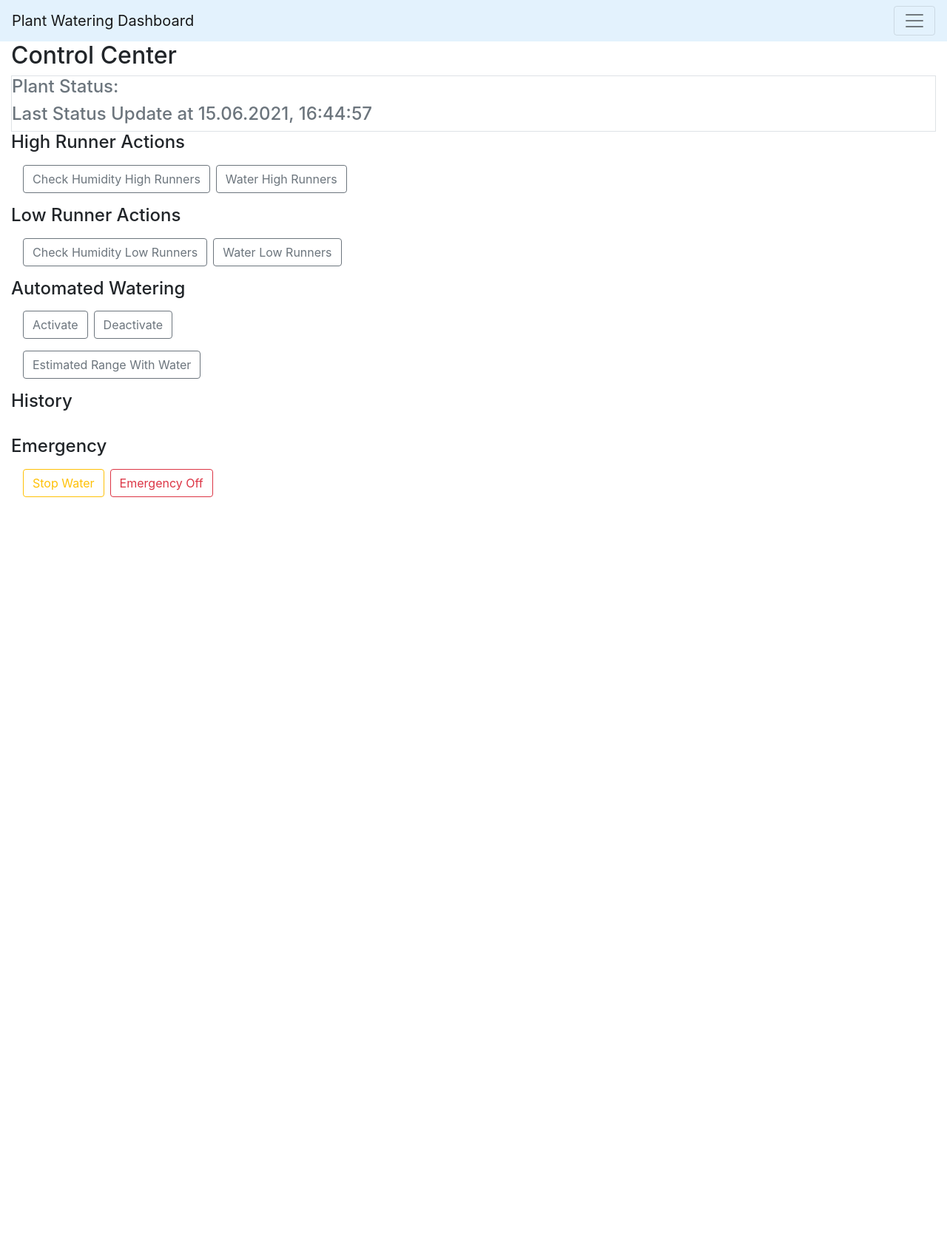
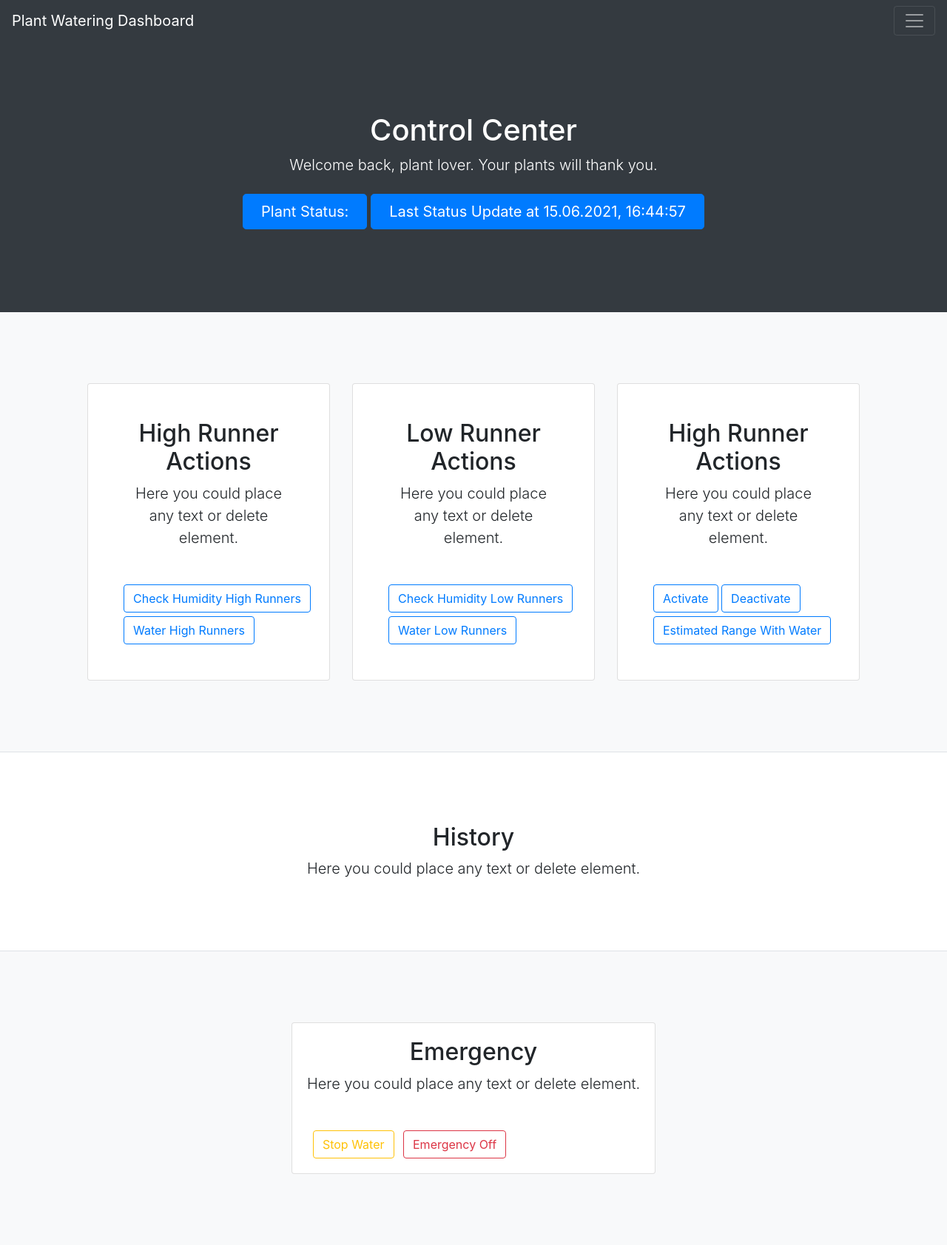
Before and after one commit to LeopoldWalther/Plant_Watering_System, a Flask app: page / in a window 1280 px wide. Shown: the whole page at 74% size. Before the commit the page ends 672 px from the top, so only its background shows below. Run offline with Flask 2, Linux system fonts and the light colour scheme; some libraries are stand-ins or nearby versions.

Commit message:
feat: new version of dashboard.html by Maike Hummel

```diff
--- a/plant_watering_web_app/hardware_control.py
+++ b/plant_watering_web_app/hardware_control.py
@@ -27,7 +27,7 @@
                 plant_circuit, datetime.datetime.now().strftime("%d.%m.%Y, %H:%M:%S")))
 
             GPIO.setup(moisture_sensor_pin, GPIO.IN)
-            moisture_sensor_status = GPIO.input(moisture_sensor_pin)
+            moisture_sensor_status = 1  # GPIO.input(moisture_sensor_pin)
 
             if moisture_sensor_status == 0:
                 self.is_humid = True
--- a/plant_watering_web_app/routes.py
+++ b/plant_watering_web_app/routes.py
@@ -1,6 +1,4 @@
 import datetime
-import psutil
-import os
 from flask import render_template
 
 from plant_watering_web_app import app
--- a/plant_watering_web_app/templates/dashboard.html
+++ b/plant_watering_web_app/templates/dashboard.html
@@ -12,7 +12,7 @@
 </head>
 
 <body>
-    <nav class="navbar navbar-light" style="background-color: #e3f2fd;">
+    <nav class="navbar navbar-dark bg-dark">
         <a class="navbar-brand" href="#">Plant Watering Dashboard</a>
         <button class="navbar-toggler" type="button" data-toggle="collapse" data-target="#navbarNavDropdown" aria-controls="navbarNavDropdown" aria-expanded="false" aria-label="Toggle navigation">
             <span class="navbar-toggler-icon"></span>
@@ -29,64 +29,111 @@
         </div>
     </nav>
 
-    <div class="col-12">
-        <h2>Control Center</h2>
-        <div class="border">
-            <h4 class="text-muted">Plant Status: {{text}}</h4>
-            <h4 class="text-muted">Last Status Update at {{time}} </h4>
+
+    <header class="bg-dark py-5">
+        <div class="container px-5">
+            <div class="row gx-5 justify-content-center">
+                <div class="col-lg-6">
+                    <div class="text-center my-5">
+                        <h1 class="display-5 fw-bolder text-white mb-2">Control Center</h1>
+                        <p class="lead text-white mb-4">Welcome back, plant lover. Your plants will thank you.</p>
+                        <div class="d-grid gap-3 d-sm-flex justify-content-sm-center">
+                            <p class="btn btn-primary btn-lg px-4 me-sm-3" style="margin-right: 5px">Plant Status: {{text}}</p>
+                            <p class="btn btn-primary btn-lg px-4 me-sm-3">Last Status Update at {{time}} </p>
+                        </div>
+                    </div>
+                </div>
+            </div>
         </div>
+    </header>
 
-        <h4>High Runner Actions</h4>
+    <section class="bg-light py-5 border-bottom">
+        <div class="container px-5 my-5">
+            <div class="row gx-5 justify-content-center">
+                <!-- High Runner Actions-->
+                <div class="col-lg-6 col-xl-4">
+                    <div class="card mb-5 mb-xl-0">
+                        <div class="card-body p-5">
+                            <div class="text-center mb-5">
+                                <h2 class="fw-bolder">High Runner Actions</h2>
+                                <p class="lead mb-0">Here you could place any text or delete element.</p>
+                            </div>
+                            <div class="d-grid">
+                                <a class="btn btn-outline-primary" href="/sensor/high_runners!">Check Humidity High Runners</a>
+                                <a class="btn btn-outline-primary" href="/water/high_runners" style="margin-top: 5px">Water High Runners</a>
+                            </div>
+                        </div>
+                    </div>
+                </div>
+                <!-- Low Runner Actions-->
+                <div class="col-lg-6 col-xl-4">
+                    <div class="card mb-5 mb-xl-0">
+                        <div class="card-body p-5">
+                            <div class="text-center mb-5">
+                                <h2 class="fw-bolder">Low Runner Actions</h2>
+                                <p class="lead mb-0">Here you could place any text or delete element.</p>
+                            </div>
+                            <div class="d-grid">
+                                <a class="btn btn-outline-primary" href="/sensor/low_runners">Check Humidity Low Runners</a>
+                                <a class="btn btn-outline-primary" href="/water/low_runners" style="margin-top: 5px">Water Low Runners</a>
+                            </div>
+                        </div>
+                    </div>
+                </div>
+                <!-- Automated Watering-->
+                <div class="col-lg-6 col-xl-4">
+                    <div class="card mb-5 mb-xl-0">
+                        <div class="card-body p-5">
+                            <div class="text-center mb-5">
+                                <h2 class="fw-bolder">High Runner Actions</h2>
+                                <p class="lead mb-0">Here you could place any text or delete element.</p>
+                            </div>
+                            <div class="d-grid">
+                                <a class="btn btn-outline-primary" href="/auto/water/ON">Activate</a>
+                                <a class="btn btn-outline-primary" href="/auto/water/OFF">Deactivate</a>
+                                <a class="btn btn-outline-primary" href="#" style="margin-top: 5px">Estimated Range With Water</a>
+                            </div>
+                        </div>
+                    </div>
+                </div>
+            </div>
+        </div>
+    </section>
 
-        <div class="row mt-3 ml-2 mb-3">
-            <a href="/sensor/high_runners">
-                <button type="button" class="btn btn-outline-secondary ml-2">Check Humidity High Runners</button>
-            </a>
-            <a href="/water/high_runners">
-                <button type="button" class="btn btn-outline-secondary ml-2">Water High Runners</button>
-            </a>
+    <!-- History -->
+    <section class="py-5 border-bottom" id="features">
+        <div class="container px-5">
+            <div class="row gx-5 justify-content-center">
+                <div class="col-lg-6">
+                    <div class="text-center my-5">
+                        <h2 class="fw-bolder">History</h2>
+                        <p class="lead mb-0">Here you could place any text or delete element.</p>
+                    </div>
+                </div>
+            </div>
         </div>
+    </section>
 
-        <h4>Low Runner Actions</h4>
+    <!-- Emergency -->
+    <section class="bg-light py-5">
+        <div class="container px-5 my-5 px-5">
+            <div class="row gx-5 justify-content-center">
+                <div class="card">
+                    <div class="card-body">
+                        <div class="text-center mb-5">
+                            <h2 class="fw-bolder">Emergency</h2>
+                            <p class="lead mb-0">Here you could place any text or delete element.</p>
+                        </div>
+                        <div class="d-grid">
+                            <button type="button" class="btn btn-outline-warning ml-2">Stop Water</button>
+                            <button type="button" class="btn btn-outline-danger ml-2">Emergency Off</button>
+                        </div>
+                    </div>
+                </div>
+            </div>
+        </div>
+    </section>
 
-        <div class="row mt-3 ml-2 mb-3">
-            <a href="/sensor/low_runners">
-                <button type="button" class="btn btn-outline-secondary ml-2">Check Humidity Low Runners</button>
-            </a>
-            <a href="/water/low_runners">
-                <button type="button" class="btn btn-outline-secondary ml-2">Water Low Runners</button>
-            </a>
-        </div>
-
-
-        <h4>Automated Watering</h4>
-
-        <div class="row mt-3 ml-2 mb-3">
-            <a href="/auto/water/ON">
-                <button type="button" class="btn btn-outline-secondary ml-2">Activate</button>
-            </a>
-            <a href="/auto/water/OFF">
-                <button type="button" class="btn btn-outline-secondary ml-2">Deactivate</button>
-            </a>
-        </div>
-
-        <div class="row mt-3 ml-2 mb-3">
-
-            <button type="button" class="btn btn-outline-secondary ml-2">Estimated Range With Water</button>
-        </div>
-
-        <h4>History</h4>
-            <div class="row mt-3 ml-2 mb-3">
-
-            </div>
-
-        <h4>Emergency</h4>
-            <div class="row mt-3 ml-2 mb-3">
-                <button type="button" class="btn btn-outline-warning ml-2">Stop Water</button>
-                <button type="button" class="btn btn-outline-danger ml-2">Emergency Off</button>
-            </div>
-    </div>
-</div>
 
 <!-- Optional JavaScript -->
 <!-- jQuery first, then Popper.js, then Bootstrap JS -->
```
Also changed, not shown: plant_watering_web_app/templates/alternative/dashboard.html (added, +97 -0 lines).
